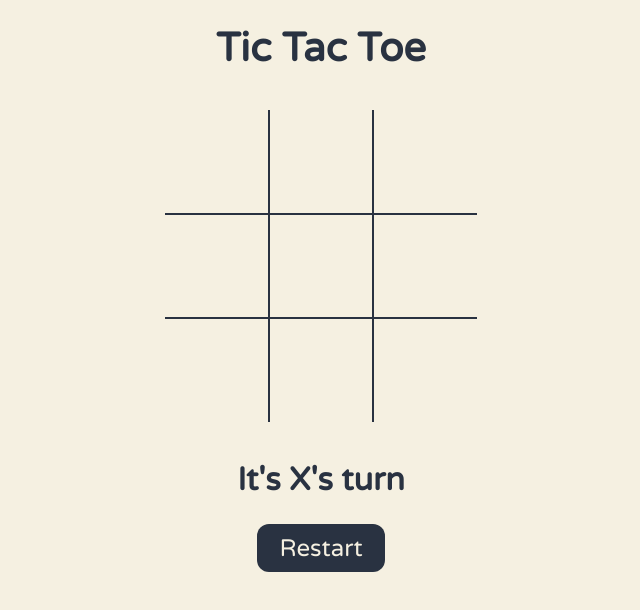
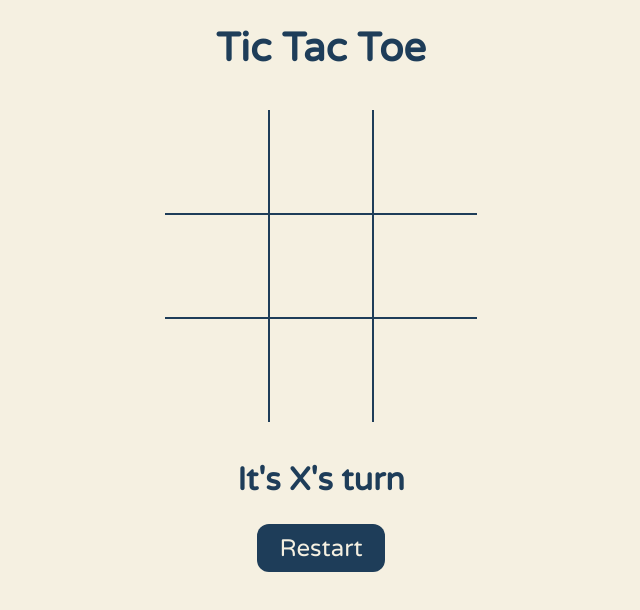
Before and after one commit to Centigrams/tic-tac-toe, a plain HTML site: page index.html in a window 1280 px wide. Shown: the whole page, without its empty margins (319-959 px from the left). Drawn offline with Linux system fonts and the light colour scheme.

Commit message:
Replace primary-element-color variable

```diff
--- a/styles.css
+++ b/styles.css
@@ -26,7 +26,7 @@ body {
   --cell-size: 10rem;
   --marker-size: calc((var(--cell-size)) * 0.9);
   --background-color: #F5F0E1;
-  --primary-element-color: #293241;
+  --primary-element-color: #1E3D59;
 }
 
 header,
```
